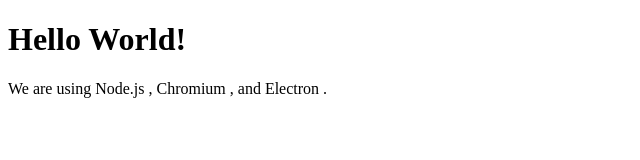
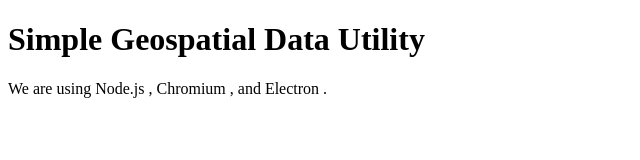
Before and after one commit to andyprasetya/simple-geodata-utils, an Electron app: page index.html in a window 800 px wide. Shown: the whole page, without its empty margins (0-640 px from the left). Drawn offline with Linux system fonts and the light colour scheme.

Commit message:
Update index.html

```diff
--- a/index.html
+++ b/index.html
@@ -5,10 +5,10 @@
     <!-- https://developer.mozilla.org/en-US/docs/Web/HTTP/CSP -->
     <meta http-equiv="Content-Security-Policy" content="default-src 'self'; script-src 'self'">
     <meta http-equiv="X-Content-Security-Policy" content="default-src 'self'; script-src 'self'">
-    <title>Hello World!</title>
+    <title>Simple Geospatial Data Utility</title>
   </head>
   <body>
-    <h1>Hello World!</h1>
+    <h1>Simple Geospatial Data Utility</h1>
     We are using Node.js <span id="node-version"></span>,
     Chromium <span id="chrome-version"></span>,
     and Electron <span id="electron-version"></span>.
```
